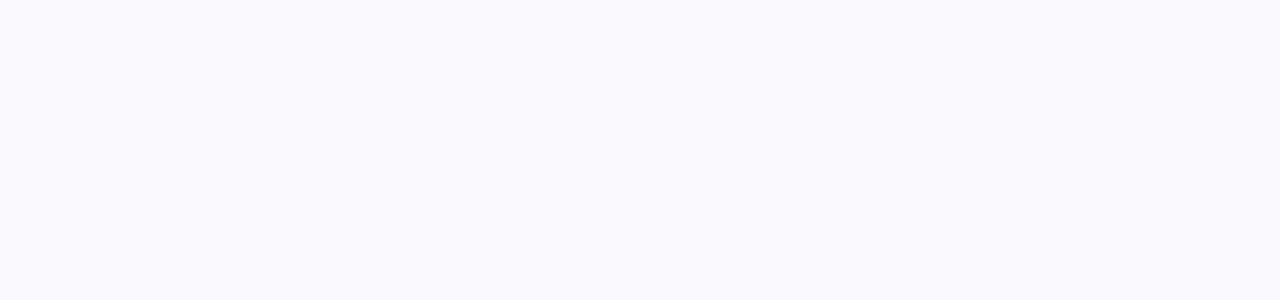
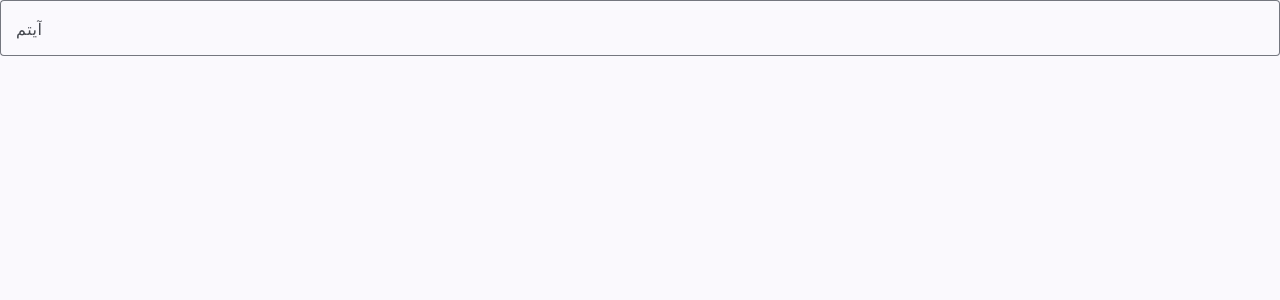
Before and after one commit to ahmadsiahmansoori/gateway, an Angular app: page / in a window 1280 px wide. Shown: the top 300 px of the page. Built offline with nearby package versions, Linux system fonts and the light colour scheme.

Commit message:
item service create test autocomplete

```diff
--- a/src/app/app.html
+++ b/src/app/app.html
@@ -1,4 +1,4 @@
-<!-- <app-autocomplete
+<app-autocomplete
 
   [config]="autocompleteDataSource"
 >
@@ -6,7 +6,7 @@
 
 
 
-  [config]="{
+  <!-- [config]="{
     label: 'item',
     bindValue: 'id',
     bindLabel: 'label',
--- a/src/app/app.ts
+++ b/src/app/app.ts
@@ -1,6 +1,7 @@
-import { Component, signal } from '@angular/core';
+import { Component, inject, signal } from '@angular/core';
 import { RouterOutlet } from '@angular/router';
 import { Autocomplete } from "./autocomplete/autocomplete";
+import { ItemService } from './services/item-service';
 
 @Component({
   selector: 'app-root',
@@ -11,5 +12,5 @@ import { Autocomplete } from "./autocomplete/autocomplete";
 export class App {
   protected readonly title = signal('gateway');
 
-  public readonly autocompleteDataSource = null;
+  public readonly autocompleteDataSource = inject(ItemService);
 }
--- a/src/app/autocomplete/autocomplete.ts
+++ b/src/app/autocomplete/autocomplete.ts
@@ -10,15 +10,9 @@ import { MatFormFieldModule } from '@angular/material/form-field';
 import { MatInputModule } from '@angular/material/input';
 import { MatProgressSpinnerModule } from '@angular/material/progress-spinner';
 import { catchError, debounceTime, filter, map, Observable, of, switchMap, tap } from 'rxjs';
+import { AutocompleteDataSource } from '../interfaces/AutocompleteDataSource';
 
-interface AutocompleteDataSource {
-  label: string,
-  bindValue: string,
-  bindLabel: string,
-  minLength: number,
-  debounceTime: number
-  search(q: string): Observable<any>
-}
+
 
 
 interface AutocompleteInterface {
--- /dev/null
+++ b/src/app/interfaces/AutocompleteDataSource.ts
@@ -0,0 +1,10 @@
+import { Observable } from "rxjs";
+
+export interface AutocompleteDataSource {
+  label: string,
+  bindValue: string,
+  bindLabel: string,
+  minLength: number,
+  debounceTime: number
+  search(q: string): Observable<any>
+}
--- /dev/null
+++ b/src/app/services/item-service.ts
@@ -0,0 +1,26 @@
+import { HttpClient, HttpParams } from '@angular/common/http';
+import { Injectable } from '@angular/core';
+import { AutocompleteDataSource } from '../interfaces/AutocompleteDataSource';
+
+@Injectable({
+  providedIn: 'root'
+})
+export class ItemService implements AutocompleteDataSource {
+  label: string = 'آیتم';
+  bindValue: string = 'id';
+  bindLabel: string = 'label';
+  minLength: number = 3;
+  debounceTime: number  = 300;
+
+
+  private readonly path: string = ''
+
+
+  constructor(private httpClient: HttpClient) {}
+
+
+  search(q: string) {
+    return this.httpClient.get(this.path, {params: new HttpParams().set('q', q)});
+  }
+
+}
```
Also changed, not shown: 1 other file (tests, documents, lock files or other folders).
